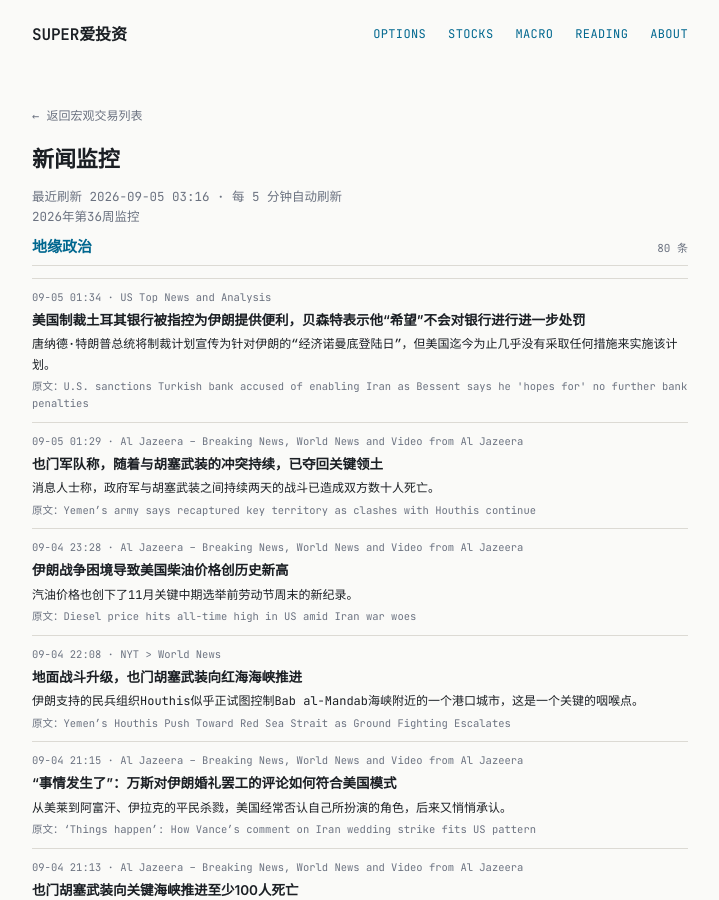
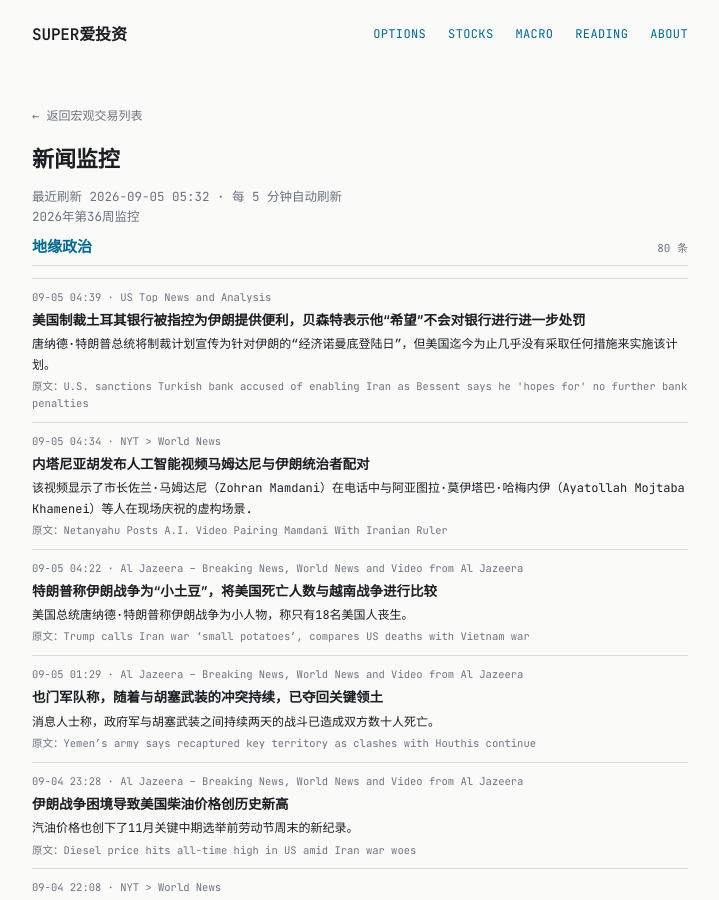
Before and after one commit to tang3super/tang3super.github.io, a Jekyll site: the page built from macro-trade/news-digest.md, in a window 1280 px wide and 900 px high. Shown: the whole window, without its empty margins (280-999 px from the left). Built offline with Jekyll 4.4.1, drawn with Linux system fonts in a browser that asks for light colours; some of the changed text lies outside the part shown.

Commit message:
sync news-digest article

```diff
--- a/macro-trade/news-digest.md
+++ b/macro-trade/news-digest.md
@@ -5,7 +5,7 @@ title: 新闻监控
 date: '2026-09-05'
 summary: 2026年第36周监控
 week_label: 2026年第36周监控
-last_updated: 2026-09-05 03:16
+last_updated: 2026-09-05 05:32
 refresh_note: 每 5 分钟自动刷新
 topics:
 - name: 地缘政治
@@ -14,9 +14,23 @@ topics:
     summary: President Donald Trump hyped the sanctions plan as "economic D-Day" against Iran, but the U.S. has so far taken few steps to implement it.
     link: https://www.cnbc.com/2026/09/04/iran-turkey-sanctions-economy-bessent.html
     source: US Top News and Analysis
-    time: 09-05 01:34
+    time: 09-05 04:39
     title_zh: 美国制裁土耳其银行被指控为伊朗提供便利，贝森特表示他“希望”不会对银行进行进一步处罚
     summary_zh: 唐纳德·特朗普总统将制裁计划宣传为针对伊朗的“经济诺曼底登陆日”，但美国迄今为止几乎没有采取任何措施来实施该计划。
+  - title: Netanyahu Posts A.I. Video Pairing Mamdani With Iranian Ruler
+    summary: The video shows fictitious scenes of Mayor Zohran Mamdani on the phone, celebrating with Ayatollah Mojtaba Khamenei and others, at the prosp…
+    link: https://www.nytimes.com/2026/09/04/world/middleeast/netanyahu-ai-video-mamdani.html
+    source: NYT > World News
+    time: 09-05 04:34
+    title_zh: 内塔尼亚胡发布人工智能视频马姆达尼与伊朗统治者配对
+    summary_zh: 该视频显示了市长佐兰·马姆达尼（Zohran Mamdani）在电话中与阿亚图拉·莫伊塔巴·哈梅内伊（Ayatollah Mojtaba Khamenei）等人在现场庆祝的虚构场景.
+  - title: Trump calls Iran war ‘small potatoes’, compares US deaths with Vietnam war
+    summary: US President Donald Trump called the Iran war small potatoes, saying only 18 Americans had been killed.
+    link: https://www.aljazeera.com/video/newsfeed/2026/9/4/09-04-trump-iran-war-small-potatoes-clip?traffic_source=rss
+    source: Al Jazeera – Breaking News, World News and Video from Al Jazeera
+    time: 09-05 04:22
+    title_zh: 特朗普称伊朗战争为“小土豆”，将美国死亡人数与越南战争进行比较
+    summary_zh: 美国总统唐纳德·特朗普称伊朗战争为小人物，称只有18名美国人丧生。
   - title: Yemen’s army says recaptured key territory as clashes with Houthis continue
     summary: Two days of fighting between government forces and Houthi fighters has left dozens dead on both sides, sources say.
     link: https://www.aljazeera.com/news/2026/9/4/yemens-army-says-recaptured-key-territory-as-clashes-with-houthis-continue?traffic_source=rss
@@ -552,20 +566,6 @@ topics:
     time: 09-01 21:01
     title_zh: 伊朗敦促美国履行谅解备忘录下的承诺
     summary_zh: 袭击事件导致霍尔木兹海峡紧张局势加剧后，德黑兰呼吁华盛顿尊重谅解备忘录的条款。
-  - title: Global bond yields soar to multi-decade highs as Middle East turmoil reignites inflation fears
-    summary: Bond yields surged across major markets Tuesday as U.S.-Iran hostilities revived energy and inflation risks, with Japan and U.K. yields at m…
-    link: https://www.cnbc.com/2026/09/01/bond-yields-iran-inflation-treasurys-japan-uk.html
-    source: US Top News and Analysis
-    time: 09-01 20:39
-    title_zh: 中东动荡重燃通胀担忧，全球债券收益率飙升至数十年高位
-    summary_zh: 周二，由于美国股市上涨，主要市场债券收益率飙升伊朗敌对行动加剧了能源和通胀风险，日本和英国收益率为m.
-  - title: '‘Hit them hard’: Does Trump have another ‘new’ Iran strategy, can it work?'
-    summary: Trump signals harsher response as US-Iran hostilities escalate, raising fears of prolonged conflict in the Gulf region.
-    link: https://www.aljazeera.com/news/2026/9/1/hit-them-hard-does-trump-have-another-new-iran-strategy-can-it-work?traffic_source=rss
-    source: Al Jazeera – Breaking News, World News and Video from Al Jazeera
-    time: 09-01 19:38
-    title_zh: “严厉打击他们”：特朗普是否还有另一个“新”伊朗战略，它能奏效吗？
-    summary_zh: 随着美伊敌对行动升级，特朗普发出更严厉的回应，引发了对海湾地区长期冲突的担忧。
 - name: 货币政策
   items:
   - title: Evercore sees strong jobs data not altering Fed September call
```
